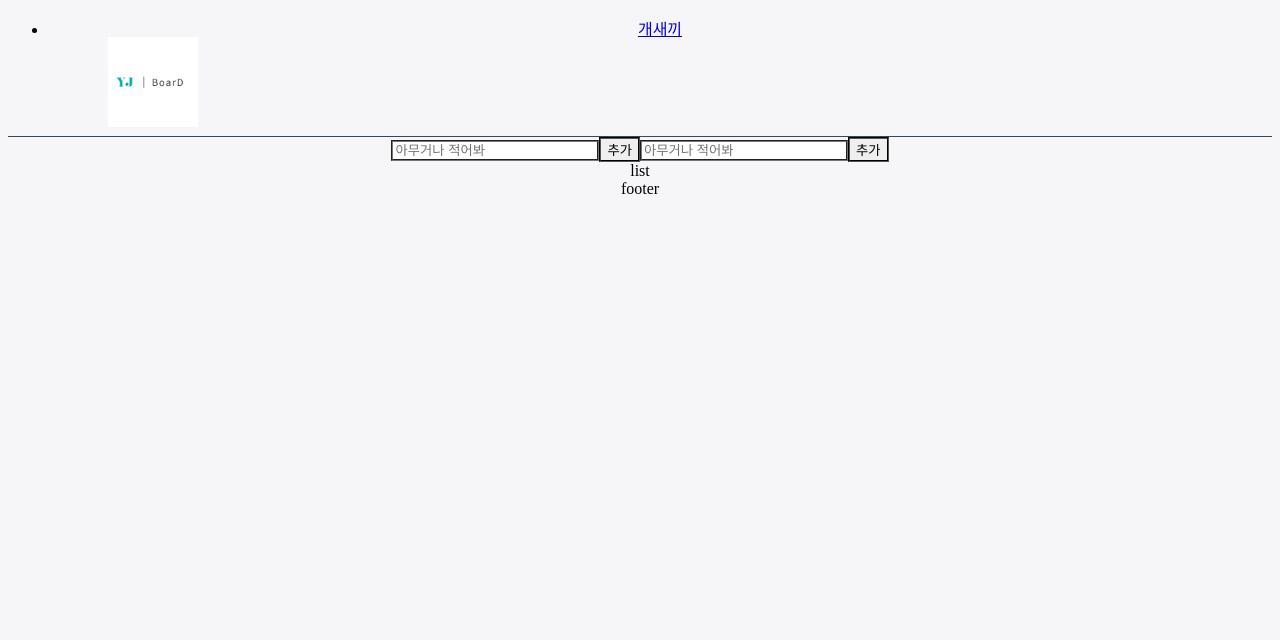
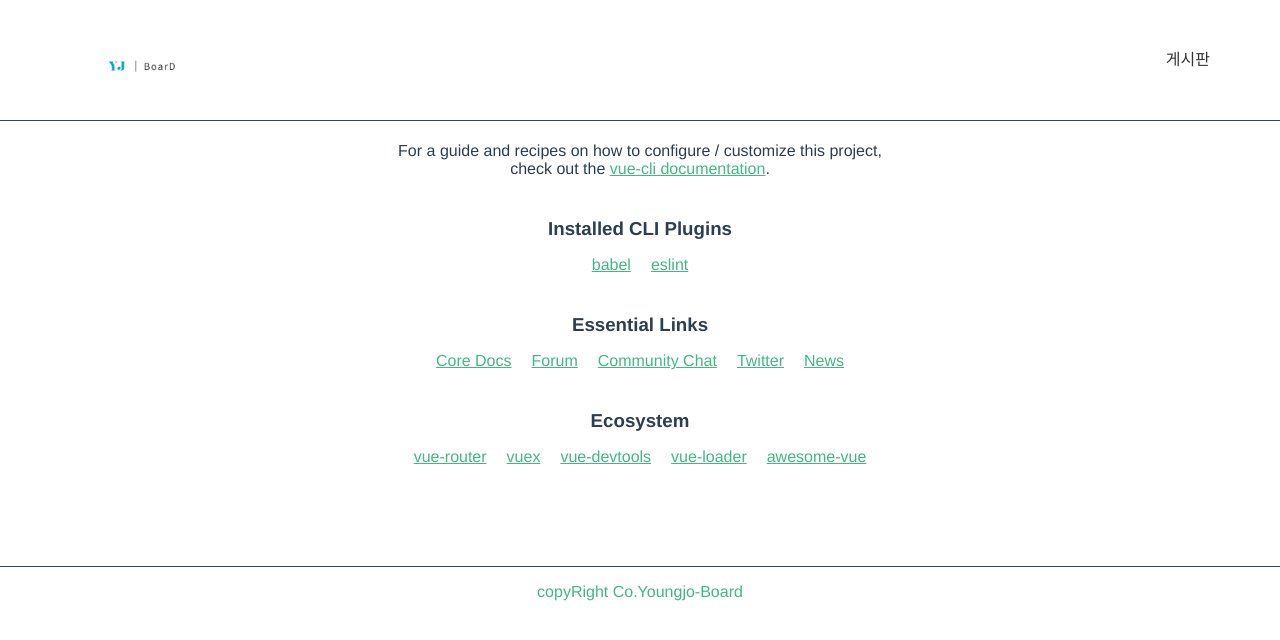
Before and after one commit to 10019610/vue-board, a Vue app: page / in a window 1280 px wide. Shown: the top 640 px of the page. Built offline with nearby package versions, Linux system fonts and the light colour scheme.

Commit message:
3월15일 1차 저장
add 를 위한 백업

```diff
--- a/src/App.vue
+++ b/src/App.vue
@@ -1,45 +1,34 @@
 <template>
   <div id="app">
     <BoardHeader></BoardHeader>
-    <BoardInput></BoardInput>
-    <BoardList></BoardList>
+    <HelloWorld></HelloWorld>
     <BoardFooter></BoardFooter>
   </div>
 </template>
 
 <script>
 import BoardHeader from './components/BoardHeader.vue'
-import BoardInput from './components/BoardInput.vue'
-import BoardList from './components/BoardList.vue'
+import HelloWorld from './components/HelloWorld.vue'
 import BoardFooter from './components/BoardFooter.vue'
 
 export default {
+  name: 'App',
   components: {
     'BoardHeader': BoardHeader,
-    'BoardInput': BoardInput,
-    'BoardList': BoardList,
+    'HelloWorld':  HelloWorld,
     'BoardFooter': BoardFooter
   }
 }
 </script>
 
 <style>
-  body{
-  text-align : center;
-  background-color: #F6F6F8;
+  html,body{padding:0; margin:0;}
+#app {
+  font-family: Avenir, Helvetica, Arial, sans-serif;
+  -webkit-font-smoothing: antialiased;
+  -moz-osx-font-smoothing: grayscale;
+  text-align: center;
+  color: #2c3e50;
+  margin:0; padding:0;
 }
-
-input{
-  border-style: groove;
-  width: 200px;
-}
-
-button{
-  border-style: groove;
-}
-
-.shadow{
-  box-shadow: 5px 10px 10px rgba(0,0,0,0.03)
-}
-
 </style>
--- a/src/components/BoardFooter.vue
+++ b/src/components/BoardFooter.vue
@@ -1,7 +1,7 @@
 <template>
-  <div>
-      footer
-  </div>
+  <footer>
+      <p>copyRight Co.Youngjo-Board</p>
+  </footer>
 </template>
 
 <script>
@@ -11,5 +11,5 @@
 </script>
 
 <style>
-
+  footer{border-top:1px solid #35495e; text-align:center; font-size:16px; color:#41b883; margin:100px 0 0 0;}
 </style>
--- a/src/components/BoardHeader.vue
+++ b/src/components/BoardHeader.vue
@@ -3,7 +3,7 @@
     <h1><a href="#" class="logo"><img alt="boardlogo" src="../assets/boardlogo.png" width="90"></a></h1>
     <div class="menuWrap">
               <ul class="menu">
-                <li><a href="javascript:;">개새끼</a></li>
+                <li><a href="javascript:;">게시판</a></li>
 
               </ul>
 
@@ -21,5 +21,10 @@
 
 <style scoped>
     header{width:100%; text-align:center; position:relative; height:120px; border-bottom:1px solid #35495e}
-header h1{position:absolute; top:0; left:100px;}
+    header h1{position:absolute; top:0; left:100px;}
+    header ul.menu:after{display:block; clear:both; content:'';}
+    header ul.menu{position:absolute; top:20px; right:50px;}
+    header ul.menu li{float:left; padding:10px 20px; list-style:none;}
+
+a{text-decoration:none; color:#333;}
 </style>
--- a/src/components/BoardInput.vue
+++ /dev/null
@@ -1,45 +0,0 @@
-<template>
-  <div>
-    <input type="text" v-model="newTodoItem" placeholder="아무거나 적어봐"
-           v-on:keyup.enter="addTodo">
-    <span class="addContainer" v-on:click="addTodo">
-        <button v-on:click="addTodo">추가</button>
-      <!-- <i class = "addBtn fas fa-plus" aria-hidden='true'></i> -->
-    </span>
-    <input type="text" v-model="newTodoItem" placeholder="아무거나 적어봐"
-           v-on:keyup.enter="addTodo">
-    <span class="addContainer" v-on:click="addTodo">
-        <button v-on:click="addTodo">추가</button>
-      <!-- <i class = "addBtn fas fa-plus" aria-hidden='true'></i> -->
-    </span>
-  </div>
-
-</template>
-
-<script>
-export default {
-  data(){
-    return{
-        newTodoItem: ''
-    }
-  },
-  methods:{
-     addTodo(){
-      if(this.newTodoItem !== ""){
-        var value = this.newTodoItem && this.newTodoItem.trim();
-        localStorage.setItem(value,value);
-        this.clearInput();
-      }
-    },
-    clearInput(){
-      this.newTodoItem='';
-    }
-  }
-
-    }
-
-</script>
-
-<style>
-
-</style>
--- a/src/components/BoardList.vue
+++ /dev/null
@@ -1,15 +0,0 @@
-<template>
-  <div>
-      list
-  </div>
-</template>
-
-<script>
-export default {
-
-}
-</script>
-
-<style>
-
-</style>
--- /dev/null
+++ b/src/components/HelloWorld.vue
@@ -0,0 +1,58 @@
+<template>
+  <div class="hello">
+    <h1>{{ msg }}</h1>
+    <p>
+      For a guide and recipes on how to configure / customize this project,<br>
+      check out the
+      <a href="https://cli.vuejs.org" target="_blank" rel="noopener">vue-cli documentation</a>.
+    </p>
+    <h3>Installed CLI Plugins</h3>
+    <ul>
+      <li><a href="https://github.com/vuejs/vue-cli/tree/dev/packages/%40vue/cli-plugin-babel" target="_blank" rel="noopener">babel</a></li>
+      <li><a href="https://github.com/vuejs/vue-cli/tree/dev/packages/%40vue/cli-plugin-eslint" target="_blank" rel="noopener">eslint</a></li>
+    </ul>
+    <h3>Essential Links</h3>
+    <ul>
+      <li><a href="https://vuejs.org" target="_blank" rel="noopener">Core Docs</a></li>
+      <li><a href="https://forum.vuejs.org" target="_blank" rel="noopener">Forum</a></li>
+      <li><a href="https://chat.vuejs.org" target="_blank" rel="noopener">Community Chat</a></li>
+      <li><a href="https://twitter.com/vuejs" target="_blank" rel="noopener">Twitter</a></li>
+      <li><a href="https://news.vuejs.org" target="_blank" rel="noopener">News</a></li>
+    </ul>
+    <h3>Ecosystem</h3>
+    <ul>
+      <li><a href="https://router.vuejs.org" target="_blank" rel="noopener">vue-router</a></li>
+      <li><a href="https://vuex.vuejs.org" target="_blank" rel="noopener">vuex</a></li>
+      <li><a href="https://github.com/vuejs/vue-devtools#vue-devtools" target="_blank" rel="noopener">vue-devtools</a></li>
+      <li><a href="https://vue-loader.vuejs.org" target="_blank" rel="noopener">vue-loader</a></li>
+      <li><a href="https://github.com/vuejs/awesome-vue" target="_blank" rel="noopener">awesome-vue</a></li>
+    </ul>
+  </div>
+</template>
+
+<script>
+export default {
+  name: 'HelloWorld',
+  props: {
+    msg: String
+  }
+}
+</script>
+
+<!-- Add "scoped" attribute to limit CSS to this component only -->
+<style scoped>
+h3 {
+  margin: 40px 0 0;
+}
+ul {
+  list-style-type: none;
+  padding: 0;
+}
+li {
+  display: inline-block;
+  margin: 0 10px;
+}
+a {
+  color: #42b983;
+}
+</style>
```
